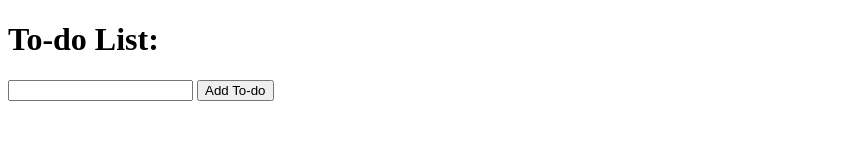
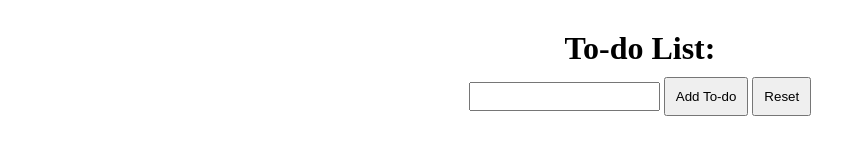
Before and after one commit to crawfordwebdev/dom-todo-lab, a plain HTML site: page index.html in a window 1280 px wide. Shown: the whole page, without its empty margins (0-866 px from the left). Drawn offline with Linux system fonts and the light colour scheme.

Commit message:
adds reset button and style reference

```diff
--- a/index.html
+++ b/index.html
@@ -5,14 +5,16 @@
   <meta charset="UTF-8">
   <meta http-equiv="X-UA-Compatible" content="IE=edge">
   <meta name="viewport" content="width=device-width, initial-scale=1.0">
+  <link rel="stylesheet" href="./css/style.css">
   <title>DOM To-do Lab</title>
   <script defer src="./js/app.js"></script>
 </head>
 
 <body>
   <h1>To-do List:</h1>
+  <div id="inputForm">
   <input id="todo-input" type="text"></input>
-  <button id="submit-button">Add To-do</button>
+  <button id="submit-button">Add To-do</button>  <button id="reset-button">Reset</button></div>
   <ul id="todo-list"></ul>
 </body>
 
```
